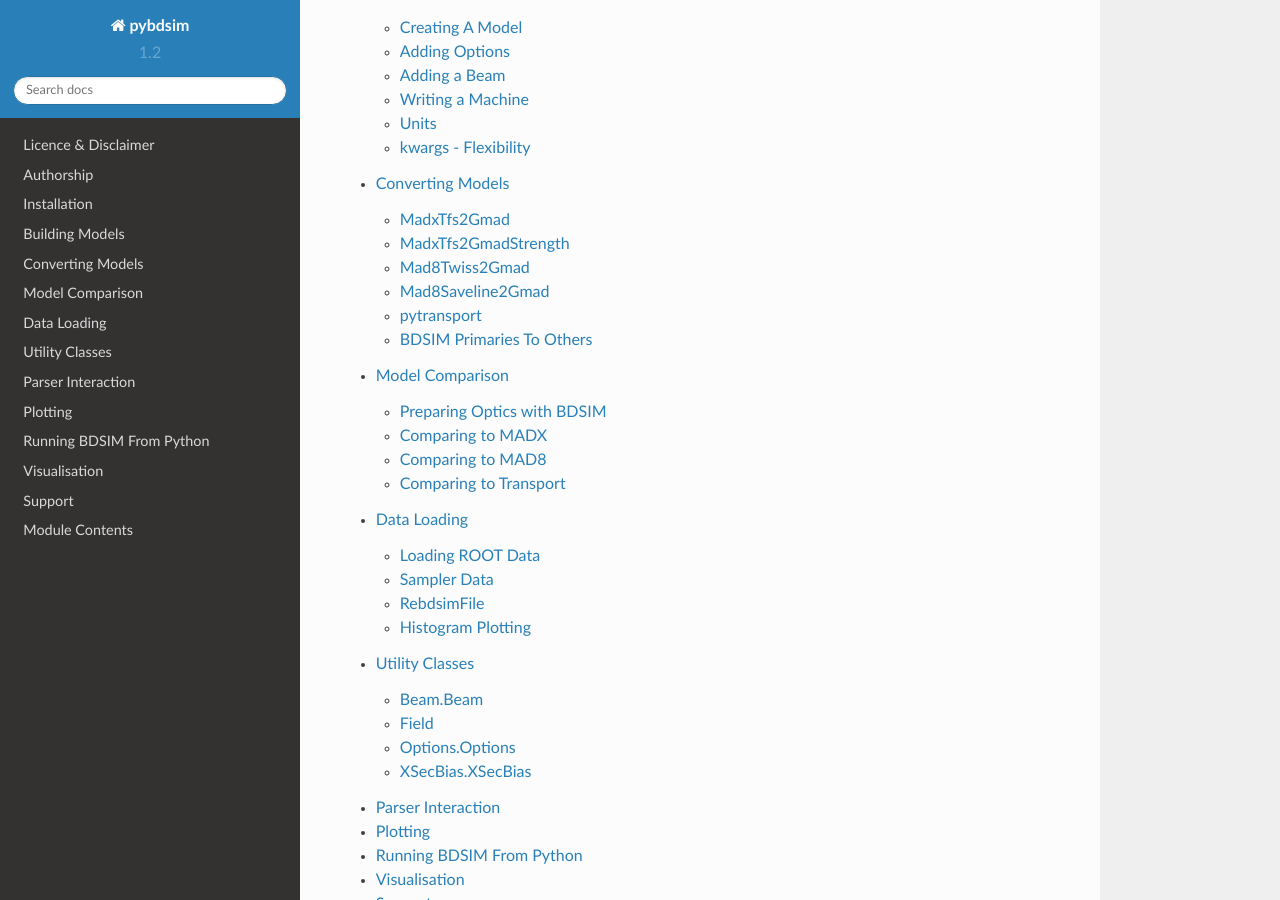
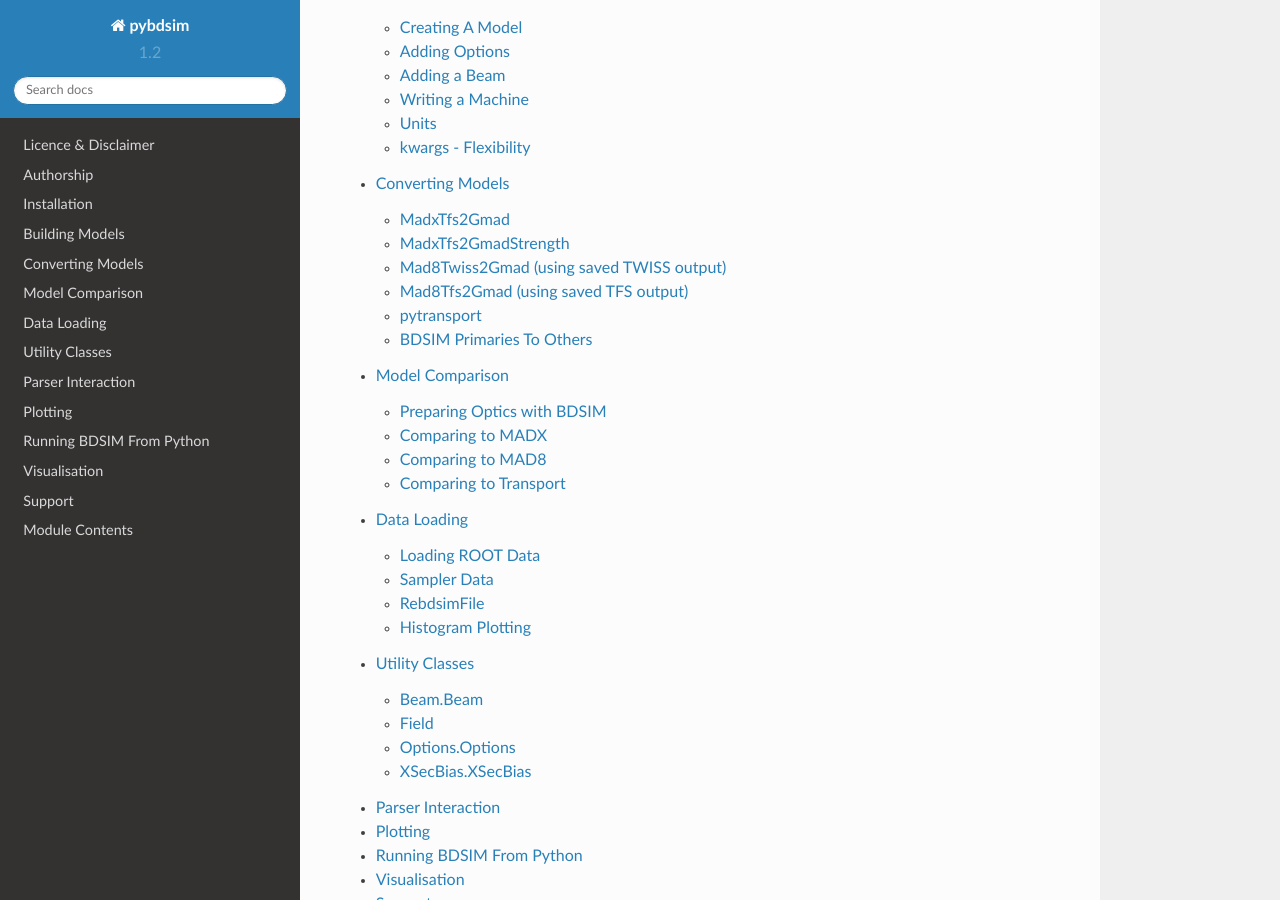
Before and after one commit to bdsim-collaboration/pybdsim, a Sphinx documentation site: the page built from docs/source/index.rst, in a window 1280 px wide and 900 px high, scrolled down 372 px. Built offline with Sphinx 7.4.7 and the Read the Docs theme 2.0.0, drawn with Linux system fonts in a browser that asks for light colours; part of the change alters nothing that is shown.

Commit message:
Basic instructions to convert mad8 (twiss, envel, structure) to gmad

```diff
--- a/docs/source/convert.rst
+++ b/docs/source/convert.rst
@@ -208,15 +208,87 @@ This is a utility to prepare a strength file file from a Tfs file. The output gm
 file may then be included in an existing BDSIM gmad model after the lattice definition
 which will update the strengths of all the magnets.
 
-Mad8Twiss2Gmad
---------------
+Mad8Twiss2Gmad (using saved TWISS output)
+-----------------------------------------
 
 .. note:: This requires the `<https://bitbucket.org/jairhul/pymad8>`_ package.
 
-Mad8Saveline2Gmad
------------------
+A MAD8 lattice can be easily converted to a BDSIM gmad input file using the supplied
+python utilities. This is achieved by
 
-.. note:: This requires the `<https://bitbucket.org/jairhul/pymad8>`_ package.
+1. preparing twiss, envel, survey and structure tape files with mad8
+2. echo variables in the mad8 job log (SIGPT, SIGT)
+3. converting the tape files to gmad using pybdsim
+
+Running mad8
+************
+The following variables need to be defined in the Mad8 job from a :code:`BETA0` ::
+
+  EMITX     := 0.01e-6
+  EMITY     := 0.01e-6
+  BLENG     := 0.3e-3
+  ESPRD     := 0.1e-3
+  TALFX     := BETA0[alfx]
+  TALFY     := BETA0[alfy]
+  TBETX     := BETA0[betx]
+  TBETY     := BETA0[bety]
+  TGAMX     := (1+TALFX*TALFX)/TBETX
+  TGAMY     := (1+TALFY*TALFY)/TBETY
+  SIG11     := EMITX*TBETX
+  SIG21     := -EMITX*TALFX
+  SIG22     := EMITX*TGAMX
+  SIG33     := EMITY*TBETY
+  SIG43     := -EMITY*TALFY
+  SIG44     := EMITY*TGAMY
+  C21       := SIG21/SQRT(SIG11*SIG22)
+  C43       := SIG43/SQRT(SIG33*SIG44)
+  S0_I1.G1  : SIGMA0, SIGX=SQRT(SIG11), SIGPX=SQRT(SIG22), R21=C21, &
+                      SIGY=SQRT(SIG33), SIGPY=SQRT(SIG44), R43=C43, &
+                      SIGT=BLENG, SIGPT=ESPRD
+
+  VALUE, EMITX
+  VALUE, EMITY
+  VALUE, ESPRD
+  VALUE, BLENG
+
+Creating the output files::
+
+  use, <latticename>
+  twiss, beta0=BETA0, save, tape=twiss_<latticename> , rtape=rmat_<latticename>
+  structure, filename=struct_<latticename>
+  envelope, sigma0=SIGMA0, save=envelope, tape=envel_<latticename>
+
+Optionally the following files are required::
+
+  survey, tape=survey_<latticename>
+
+Running mad8::
+
+  mad8s < <jobfilename> > <jobfilename>.log
+
+
+Converting the Mad8 files
+*************************
+
+Two steps are required to create the model from the Mad8 files, first to create
+template files for the collimators and apertures from the Mad8, this is done by
+running the following commands ::
+
+  pybdsim.Convert.Mad8MakeCollimatorTemplate(<inputtwissfilename>,<collimatordbfilename>)
+  pybdsim.Convert.Mad8MakeApertureTemplate(<inputtwissfilename>,<aperturedbfilename>)
+
+Copy the <collimatordbfilename> to :code:`collimator.dat` and <aperturedbfilename> to :code:`apertures.dat`
+Once prepared, the Tape files can be converted. The converter is used as follows::
+
+  pybdsim.Convert.Mad8Twiss2Gmad(<inputtwissfilename>,<outputgamdfilename>)
+
+Mad8Tfs2Gmad (using saved TFS output)
+-----------------------------------------
+
+Optics TFS output::
+
+  optics
+
 
 pytransport
 -----------
```
